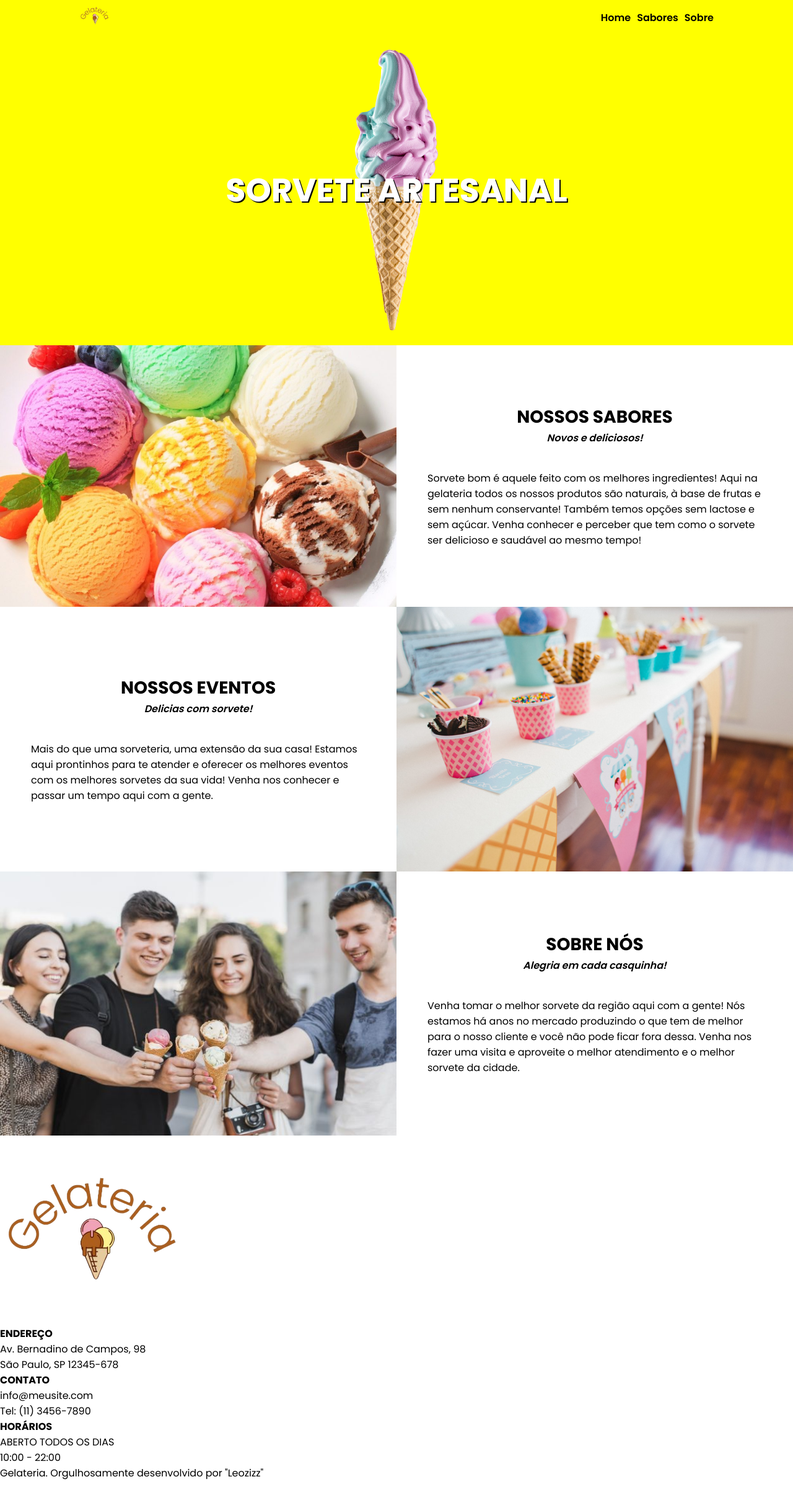
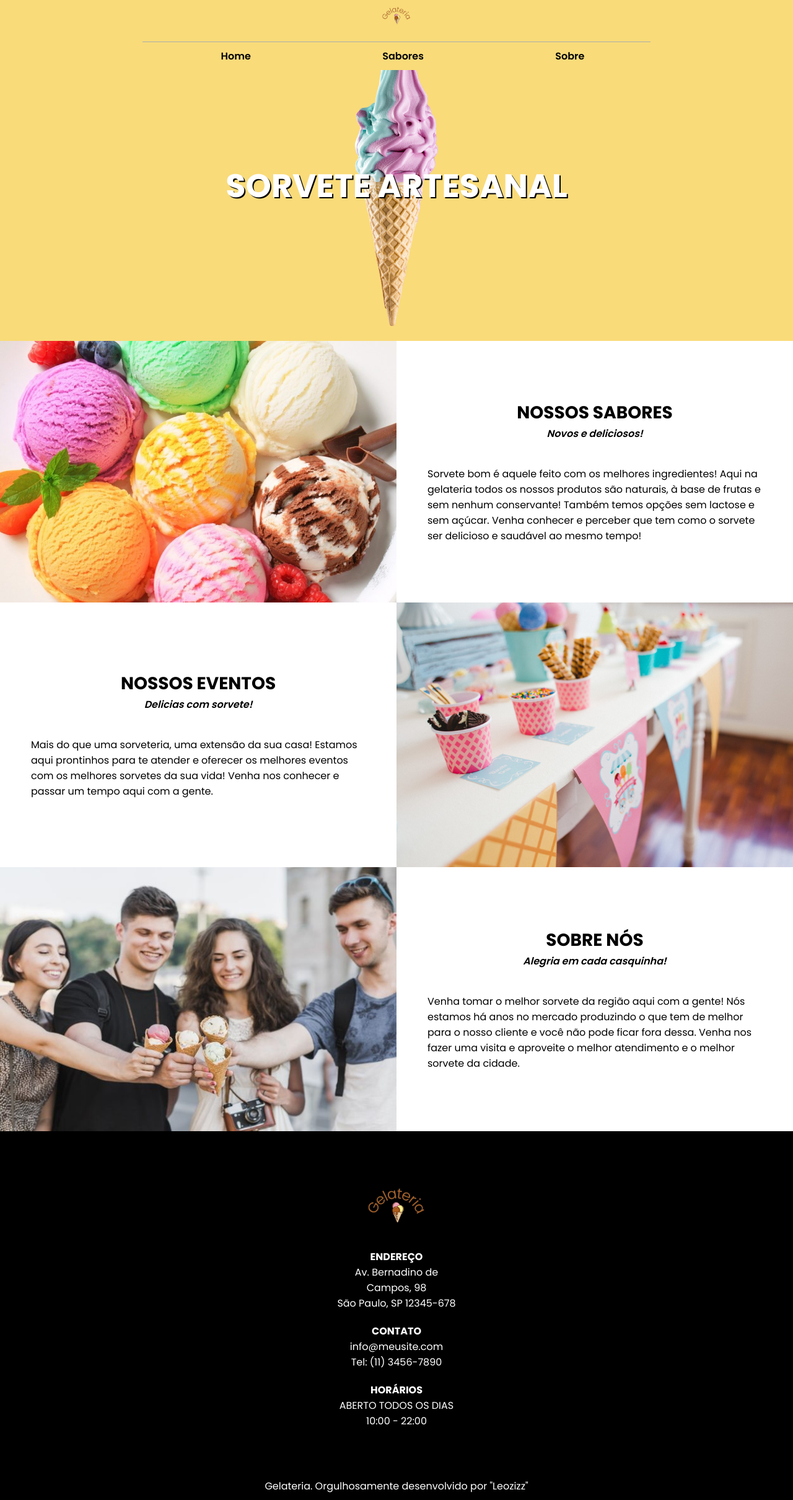
Before and after one commit to leozizz/spa-sorveteria-react, a React (Create React App) app: page / in a window 1280 px wide. Shown: the whole page at 62% size. Before the commit the page ends 2389 px from the top, so only its background shows below. Built offline with nearby package versions, Linux system fonts and the light colour scheme.

Commit message:
Aplicando responsividade

```diff
--- a/src/componentes/Rodape/index.js
+++ b/src/componentes/Rodape/index.js
@@ -4,25 +4,25 @@ import './style.css'
 const Rodape = () => {
     return (
         <footer>
-            <div>
-                <img src="assets/logo.png"/>
-                <div>
+            <div className="footer-container">
+                <img className="logo" src="assets/logo.png"/>
+                <div className="item-container">
                     <h4>ENDEREÇO</h4>
                     <p>Av. Bernadino de Campos, 98</p>
                     <p>São Paulo, SP 12345-678</p>
                 </div>
-                <div>
+                <div className="item-container">
                     <h4>CONTATO</h4>
                     <p>info@meusite.com</p>
                     <p>Tel: (11) 3456-7890</p>
                 </div>
-                <div>
+                <div className="item-container">
                     <h4>HORÁRIOS</h4>
                     <p>ABERTO TODOS OS DIAS</p>
                     <p>10:00 - 22:00</p>
                 </div>
             </div>
-            <div>
+            <div className="copy">
                 <p>Gelateria. Orgulhosamente desenvolvido por "Leozizz"</p>
             </div>
         </footer>
--- a/src/componentes/Rodape/style.css
+++ b/src/componentes/Rodape/style.css
@@ -0,0 +1,35 @@
+footer {
+    background-color: #000;
+    color: #fff;
+}
+
+.footer-container {
+    display: flex;
+    padding: 70px;
+    align-items: center;
+    justify-content: space-around;
+}
+
+.footer-container .logo {
+    width: 100px;
+}
+
+.footer-container .item-container {
+    width: 200px
+}
+
+.copy {
+    text-align: center;
+    padding: 10px;
+}
+
+/* Responsivo */
+
+.footer-container {
+    flex-direction: column;
+    text-align: center;
+}
+
+.footer-container .item-container {
+    margin-top: 20px;
+}
--- a/src/componentes/Topo/style.css
+++ b/src/componentes/Topo/style.css
@@ -1,5 +1,7 @@
 header {
-    background-color: yellow;
+    position: fixed;
+    top: 0;
+    background-color: #F9DB79;
     width: 100vw;
 }
 
@@ -14,8 +16,24 @@ header {
 }
 
 .nav-menu .menu-item{
+    margin-left: 10px;
     text-decoration: none;
     padding-left: 10px;
     font-weight: 600;
     color: #000;
 }
+
+/* Responsivo */
+
+.topo {
+    flex-direction: column;
+}
+
+.nav-menu {
+    width: 80%;
+    padding: 10px;
+    margin-top: 10px;
+    border-top: 1px solid #aaadaf;
+    display: flex;
+    justify-content: space-around;
+}
--- a/src/componentes/paginas/Home/style.css
+++ b/src/componentes/paginas/Home/style.css
@@ -1,6 +1,7 @@
 /* Seção Banner */
 .banner {
-    background-color: yellow;
+    margin-top: 50px;
+    background-color: #F9DB79;
     background-image: url('/public/assets/banner-home.png');
     background-repeat: no-repeat;
     background-position: center;
@@ -8,6 +9,7 @@
     display: flex;
     justify-content: center;
     align-items: center;
+    text-align: center;
     font-size: 35px;
     color: white;
     text-shadow: 2px 2px #000;
@@ -53,3 +55,29 @@
 .sobre div, .sobre img {
     width: 50%;
 }
+
+/* Responsivo */
+
+@media (max-width: 425px) {
+
+    .sabores,
+    .sobre {
+        flex-direction: column;
+    }
+
+    .sabores div,
+    .eventos div,
+    .sobre div {
+        text-align: center;
+    }
+
+    .sabores div, .sabores img,
+    .eventos div, .eventos img,
+    .sobre div, .sobre img {
+        width: 100%;
+    }
+
+    .eventos {
+        flex-direction: column-reverse;
+    }
+}
```
